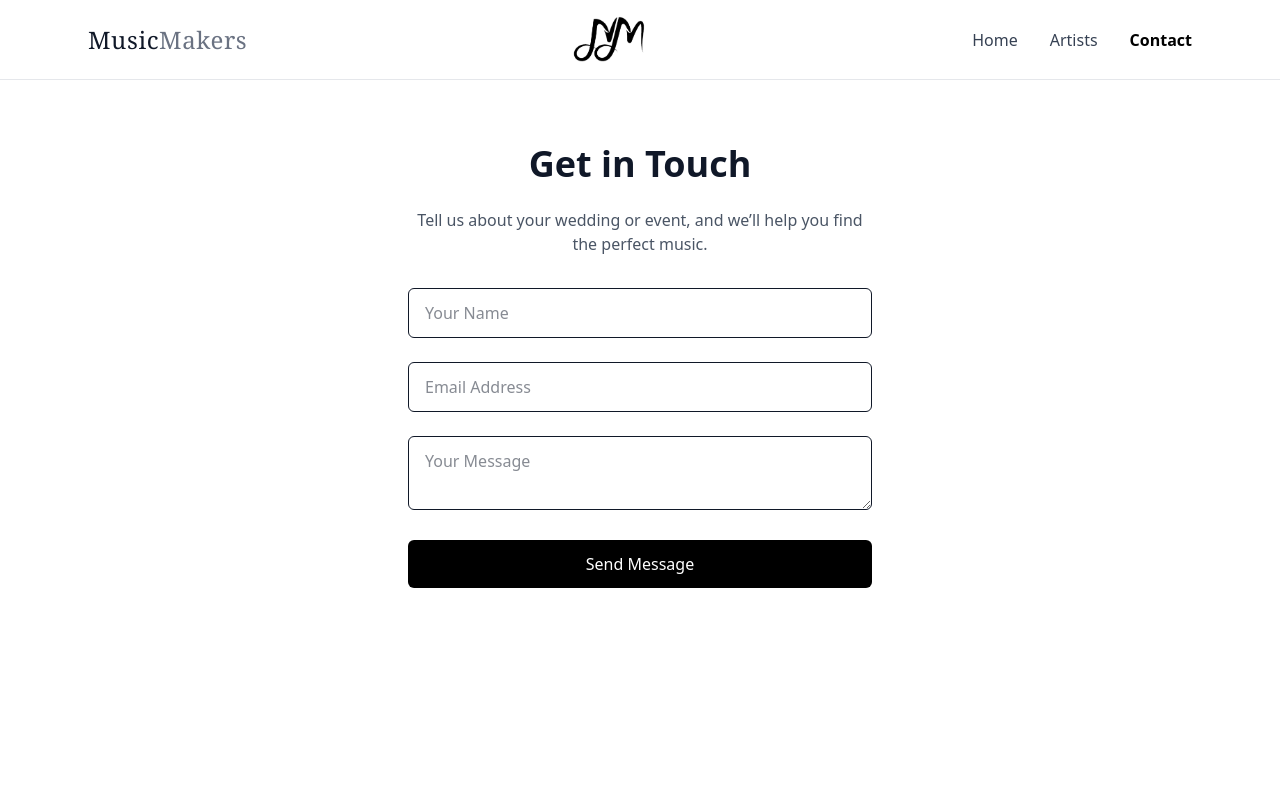
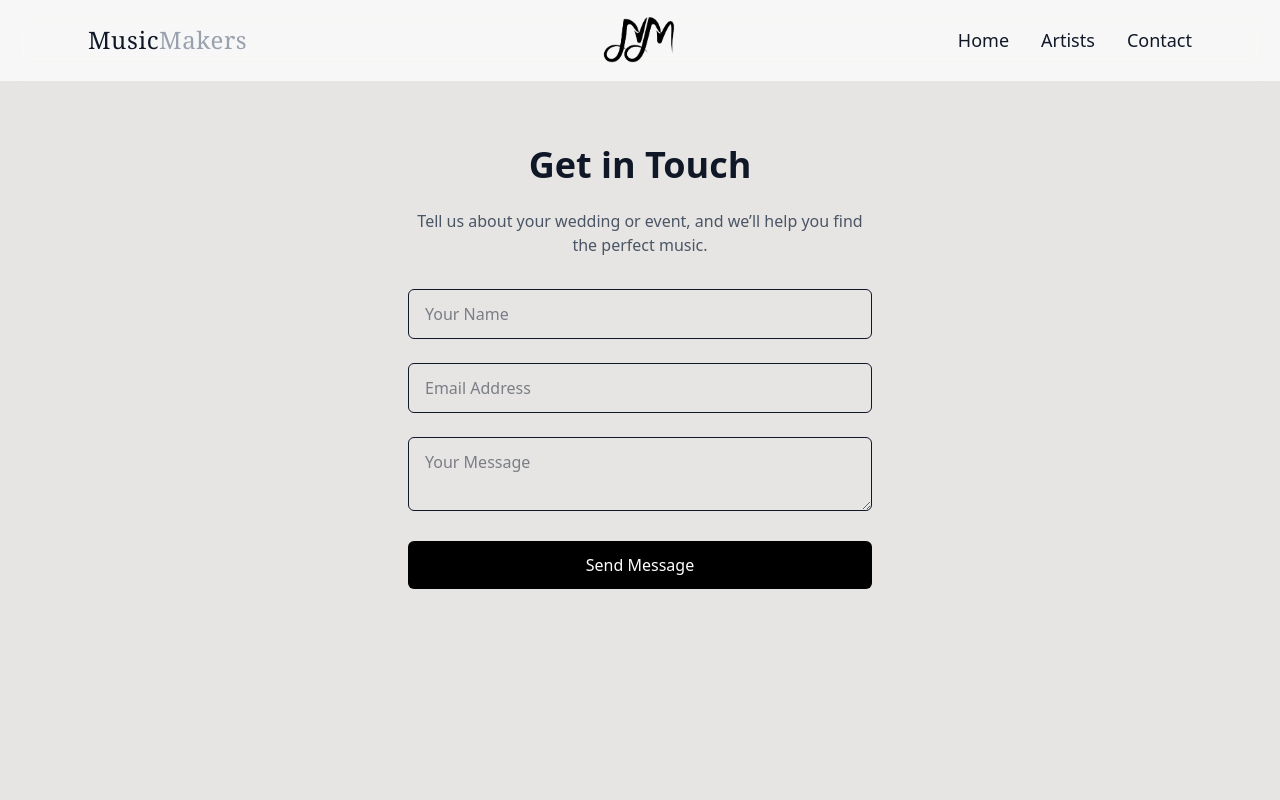
Before and after one commit to jjgray90/music-makers, a Next.js app: page /contact in a window 1280 px wide. Shown: the top 800 px of the page. Built offline with nearby package versions, Linux system fonts and the light colour scheme.

Commit message:
fixed mobile nav & added sanityImage

```diff
--- a/app/globals.css
+++ b/app/globals.css
@@ -6,5 +6,5 @@
 } */
 
 body {
-  @apply bg-white text-gray-900;
+  @apply bg-stone-200 text-gray-900;
 }
--- a/components/ArtistCard.tsx
+++ b/components/ArtistCard.tsx
@@ -1,11 +1,13 @@
 import Image from "next/image";
 import Link from "next/link";
+import { urlFor } from "@/sanity/image";
+import type { Image as SanityImage } from "sanity";
 
 interface Artist {
   slug: string;
   name: string;
   genre: string;
-  image: string;
+  image: SanityImage;
 }
 
 export function ArtistCard({ artist }: { artist: Artist }) {
@@ -15,7 +17,7 @@ export function ArtistCard({ artist }: { artist: Artist }) {
       className="group block overflow-hidden rounded-2xl shadow-sm hover:shadow-md transition"
     >
       <Image
-        src={artist.image}
+        src={urlFor(artist.image).width(400).url()}
         alt={artist.name}
         width={400}
         height={300}
--- a/components/ArtistDetail.tsx
+++ b/components/ArtistDetail.tsx
@@ -1,10 +1,12 @@
 import Image from "next/image";
+import { urlFor } from "@/sanity/image";
+import type { Image as SanityImage } from "sanity";
 
 interface Artist {
   name: string;
   genre: string;
   bio: string;
-  image: string;
+  image: SanityImage;
   instagram?: string;
   youtube?: string;
 }
@@ -13,7 +15,7 @@ export function ArtistDetail({ artist }: { artist: Artist }) {
   return (
     <article className="max-w-3xl mx-auto px-6 py-16">
       <Image
-        src={artist.image}
+        src={urlFor(artist.image).width(600).url()}
         alt={artist.name}
         width={600}
         height={400}
--- a/components/Hero.tsx
+++ b/components/Hero.tsx
@@ -3,7 +3,7 @@ import Link from "next/link";
 
 export function Hero() {
   return (
-    <section className="flex items-center justify-center h-[90vh] relative overflow-hidden bg-fixed">
+    <section className="flex items-center justify-center h-[80vh] relative overflow-hidden bg-fixed">
       {/* Background image with soft overlay */}
       <div className="absolute inset-0 -z-10">
         <Image
--- /dev/null
+++ b/components/NavBarTwo.tsx
@@ -0,0 +1,76 @@
+"use client";
+
+import { useState } from "react";
+import Link from "next/link";
+import { motion, AnimatePresence } from "framer-motion";
+
+export function NavBarTwo() {
+  const [open, setOpen] = useState(false);
+
+  return (
+    <nav className="fixed left-0 w-full z-50 bg-white/70 backdrop-blur-xl border-b border-neutral-200">
+      <div className="max-w-6xl mx-auto px-6 py-4 flex items-center justify-between">
+        <Link href="/" className="text-2xl font-serif tracking-wide">
+          Harmony Artists
+        </Link>
+
+        {/* Burger button */}
+        <button
+          onClick={() => setOpen(!open)}
+          className="md:hidden relative w-8 h-8 flex items-center justify-center"
+        >
+          <motion.span
+            animate={open ? { rotate: 45, y: 6 } : { rotate: 0, y: 0 }}
+            className="absolute h-0.5 w-6 bg-black transition-all"
+          />
+          <motion.span
+            animate={open ? { opacity: 0 } : { opacity: 1 }}
+            className="absolute h-0.5 w-6 bg-black"
+          />
+          <motion.span
+            animate={open ? { rotate: -45, y: -6 } : { rotate: 0, y: 0 }}
+            className="absolute h-0.5 w-6 bg-black transition-all"
+          />
+        </button>
+
+        {/* Desktop nav */}
+        <div className="hidden md:flex gap-8 text-lg">
+          <Link href="/artists" className="hover:opacity-70 transition">
+            Artists
+          </Link>
+          <Link href="/about" className="hover:opacity-70 transition">
+            About
+          </Link>
+          <Link href="/contact" className="hover:opacity-70 transition">
+            Contact
+          </Link>
+        </div>
+      </div>
+
+      {/* Mobile menu */}
+      <AnimatePresence>
+        {open && (
+          <motion.div
+            initial={{ opacity: 0, y: -10 }}
+            animate={{ opacity: 1, y: 0 }}
+            exit={{ opacity: 0, y: -10 }}
+            transition={{ duration: 0.25 }}
+            className="md:hidden absolute top-full left-0 w-full bg-white/90 backdrop-blur-xl border-b border-neutral-200 shadow-lg"
+          >
+            <div className="flex flex-col items-center gap-6 py-8 text-lg">
+              <Link href="/artists" onClick={() => setOpen(false)}>
+                Artists
+              </Link>
+              <Link href="/about" onClick={() => setOpen(false)}>
+                About
+              </Link>
+              <Link href="/contact" onClick={() => setOpen(false)}>
+                Contact
+              </Link>
+            </div>
+          </motion.div>
+        )}
+      </AnimatePresence>
+    </nav>
+  );
+}
--- a/components/Navbar.tsx
+++ b/components/Navbar.tsx
@@ -2,8 +2,8 @@
 
 import Link from "next/link";
 import Image from "next/image";
-import { usePathname } from "next/navigation";
-import { useState } from "react";
+import { useState, useEffect } from "react";
+import { motion, AnimatePresence } from "framer-motion";
 
 const links = [
   { href: "/", label: "Home" },
@@ -12,51 +12,114 @@ const links = [
 ];
 
 export function Navbar() {
-  const pathname = usePathname();
-  const [menuOpen, setMenuOpen] = useState(false);
+  const [open, setOpen] = useState(false);
+
+  // Lock background scroll on mobile
+  useEffect(() => {
+    document.body.style.overflow = open ? "hidden" : "";
+  }, [open]);
 
   return (
-    <nav className="h-[10vh] border-b border-gray-200 bg-white/60 backdrop-blur-md sticky top-0 z-50">
-      <div className="h-[10vh] max-w-6xl mx-auto flex items-center justify-between px-6 py-4">
+    <>
+      {/* NAVBAR */}
+      <nav className="sticky top-0 w-full bg-white/70 backdrop-blur-md z-999">
+        <div className="max-w-6xl mx-auto px-6 py-4 grid md:grid-cols-3 grid-cols-2 items-center relative">
+          {/* Desktop brand text */}
+          <div className="hidden md:block justify-self-start">
             <Link
               href="/"
               className="hidden md:block text-2xl font-serif tracking-wide"
             >
-          Music<span className="text-gray-500">Makers</span>
+              Music<span className="text-gray-400">Makers</span>
             </Link>
+          </div>
 
+          {/* Logo remains visible even when menu is open */}
+          <div className="justify-self-start md:justify-self-center z-1001">
             <Link href="/">
-          <Image src="/logo.png" alt={"Music Makers logo"} width={80} height={10} />
+              <Image
+                src="/logo.png"
+                alt="Music Makers logo"
+                width={80}
+                height={24}
+                className="object-contain"
+              />
             </Link>
+          </div>
 
-        <div
-          className={`${
-            menuOpen ? "block" : "hidden"
-          } bg-white md:flex md:items-center md:bg-transparent md:space-x-8 text-gray-700`}
-        >
+          <div className="justify-self-end md:flex items-center gap-6">
+            {/* Desktop links */}
+            <div className="hidden md:flex gap-8 text-lg font-light">
               {links.map(({ href, label }) => (
                 <Link
                   key={href}
                   href={href}
-              className={`block mt-4 md:mt-0 ${
-                pathname === href
-                  ? "text-black font-semibold"
-                  : "hover:text-black"
-              }`}
-              onClick={() => setMenuOpen(false)}
+                  className="hover:text-gray-400 transition"
                 >
                   {label}
                 </Link>
               ))}
             </div>
 
+            {/* Burger */}
             <button
-          className="md:hidden text-gray-600"
-          onClick={() => setMenuOpen(!menuOpen)}
+              onClick={() => setOpen((s) => !s)}
+              className="md:hidden relative w-10 h-10 flex items-center z-1001"
+              aria-label="Toggle menu"
             >
-          ☰
+              <motion.span
+                className="absolute h-0.5-7 bg-black"
+                animate={open ? { rotate: 45, y: 6 } : { rotate: 0, y: 0 }}
+              />
+              <motion.span
+                className="absolute h-0.5-7 bg-black"
+                animate={open ? { opacity: 0 } : { opacity: 1 }}
+              />
+              <motion.span
+                className="absolute h-0.5 w-7 bg-black"
+                animate={open ? { rotate: -45, y: -6 } : { rotate: 0, y: 0 }}
+              />
             </button>
           </div>
+        </div>
       </nav>
+
+      {/* FULLSCREEN MOBILE OVERLAY */}
+      <AnimatePresence>
+        {open && (
+          <motion.div
+            key="overlay"
+            initial={{ opacity: 0 }}
+            animate={{ opacity: 1 }}
+            exit={{ opacity: 0 }}
+            transition={{ duration: 0.2 }}
+            className="fixed inset-0 bg-white/95 backdrop-blur-md flex flex-col items-center justify-center z-998"
+          >
+            <nav className="flex flex-col gap-10 text-3xl font-medium text-gray-800">
+              {links.map(({ href, label }) => (
+                <Link
+                  key={href}
+                  href={href}
+                  onClick={() => setOpen(false)}
+                  className="hover:text-gray-400 transition"
+                >
+                  {label}
+                </Link>
+              ))}
+            </nav>
+
+            <div className="mt-12">
+              <Link
+                href="/contact"
+                onClick={() => setOpen(false)}
+                className="px-8 py-3 border border-gray-400 rounded-md text-gray-400 hover:bg-gray-400 hover:text-white transition"
+              >
+                Book an event
+              </Link>
+            </div>
+          </motion.div>
+        )}
+      </AnimatePresence>
+    </>
   );
 }
--- a/lib/data.ts
+++ b/lib/data.ts
@@ -1,9 +1,10 @@
 import { client } from "@/sanity/client";
+import type { Image as SanityImage } from "sanity";
 
   const query = `*[_type == "artist"] | order(name asc) {
     name,
     genre,
-    "image": image.asset->url,
+    image,
     "slug": slug.current,
     bio,
     instagram,
@@ -15,7 +16,7 @@ import { client } from "@/sanity/client";
     name: string;
     genre: string;
     bio: string;
-    image: string;
+    image: SanityImage;
     instagram?: string;
     youtube?: string;
   }
--- a/package.json
+++ b/package.json
@@ -11,7 +11,7 @@
   "dependencies": {
     "@sanity/image-url": "^1.2.0",
     "next": "16.0.1",
-    "next-sanity": "^11.6.5",
+    "next-sanity": "^9.8.27",
     "react": "19.2.0",
     "react-dom": "19.2.0"
   },
--- /dev/null
+++ b/sanity/image.ts
@@ -0,0 +1,9 @@
+import imageUrlBuilder from "@sanity/image-url";
+import { client } from "./client";
+import type { Image as SanityImage } from "sanity";
+
+const builder = imageUrlBuilder(client);
+
+export function urlFor(source: SanityImage) {
+  return builder.image(source);
+}
```
Also changed, not shown: 1 other file (tests, documents, lock files or other folders). Lines whose indentation alone changed are shown as unchanged.
